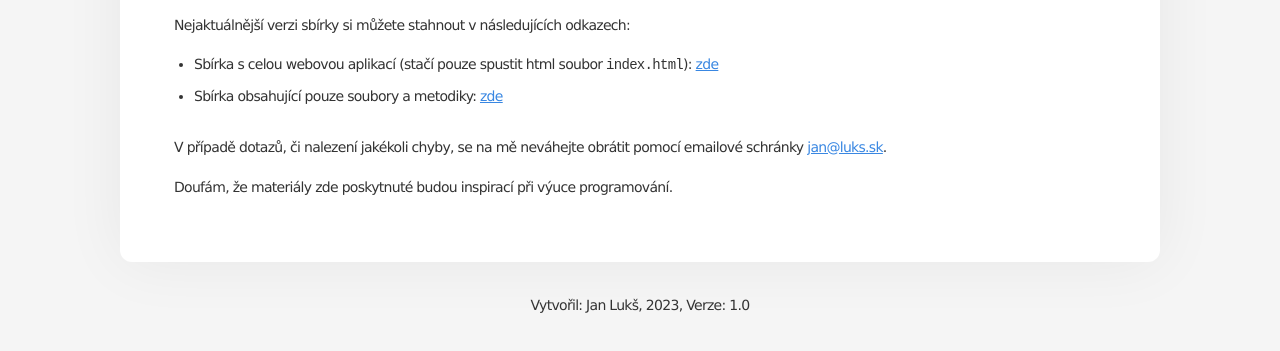
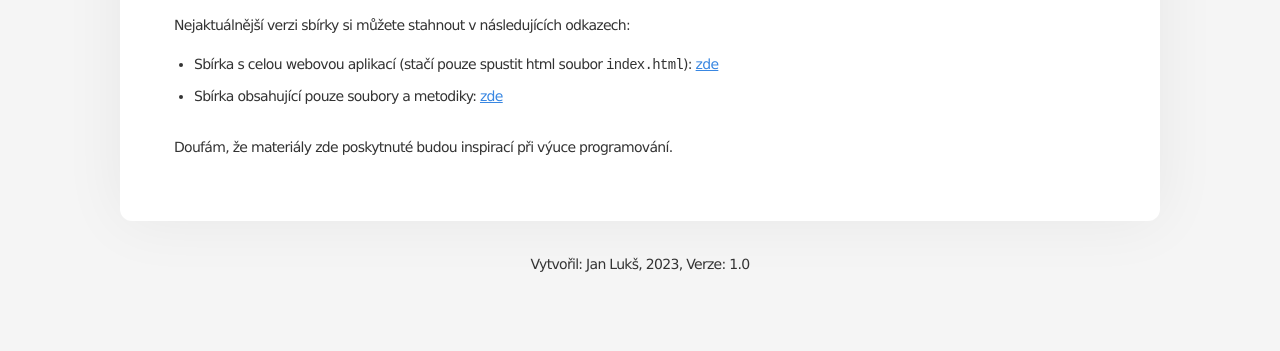
Before and after one commit to jan-luks/jan-luks.github.io, a plain HTML site: page programovani/index.html in a window 1280 px wide. Shown: the part 345-696 px from the top of the page. Drawn offline with Linux system fonts and the light colour scheme.

Commit message:
Update index.html

```diff
--- a/programovani/index.html
+++ b/programovani/index.html
@@ -49,10 +49,6 @@
       <li>Sbírka s celou webovou aplikací (stačí pouze spustit html soubor <code>index.html</code>): <a href="sbirka-programovacich-uloh-web-v1.0.zip">zde</a></li>
       <li>Sbírka obsahující pouze soubory a metodiky: <a href="sbirka-programovacich-uloh-v1.0.zip">zde</a></li>
     </ul>
-
-    <p>
-      V případě dotazů, či nalezení jakékoli chyby, se na mě neváhejte obrátit pomocí emailové schránky <a href="mailto:jan@luks.sk">jan@luks.sk</a>.
-    </p>
     <p>
       Doufám, že materiály zde poskytnuté budou inspirací při výuce programování.
     </p>
```
